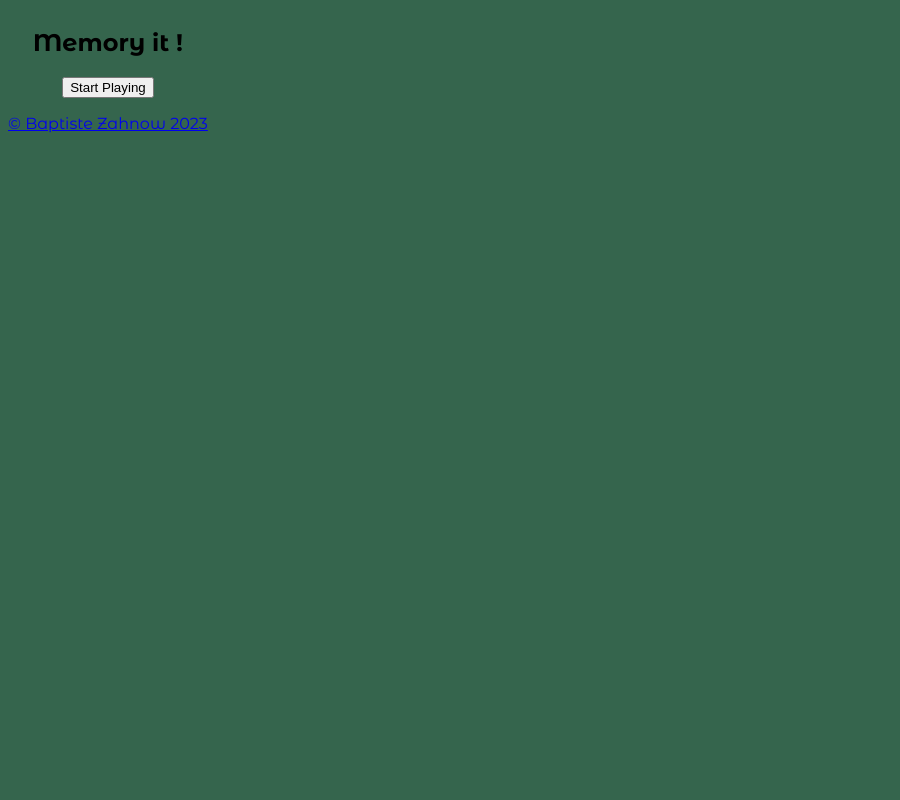
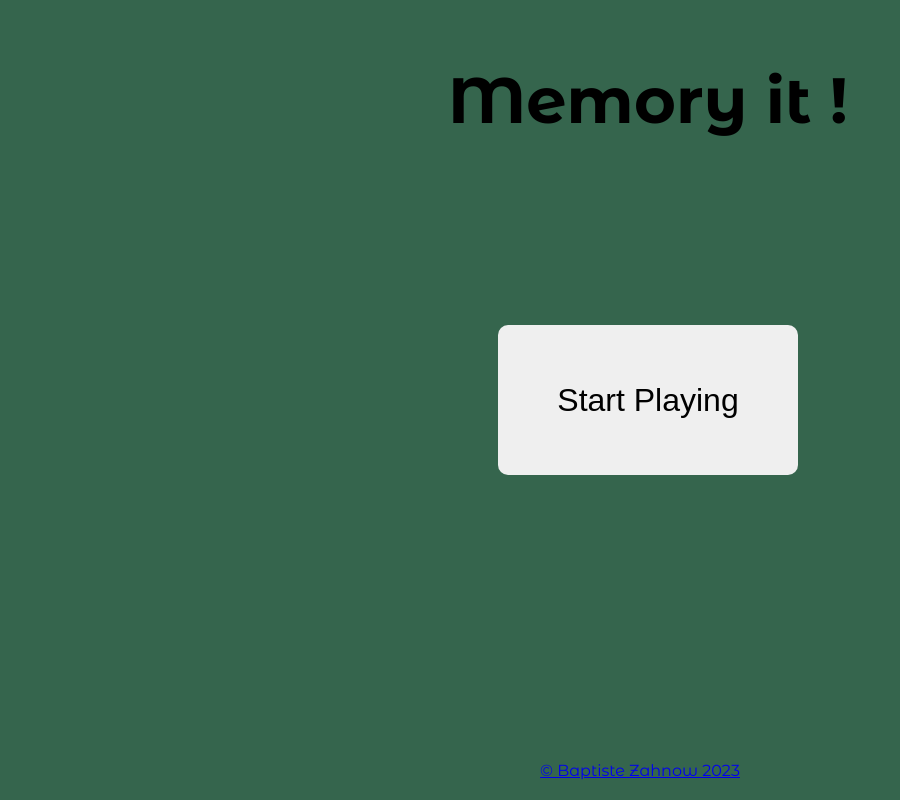
Before and after one commit to LelouchFR/memories-it, a Vue app: page / in a window 1280 px wide. Shown: the whole page, without its empty margins (0-900 px from the left). Built offline with nearby package versions, Linux system fonts and the light colour scheme.

Commit message:
GameStarter ui update

```diff
--- a/src/style.scss
+++ b/src/style.scss
@@ -8,7 +8,33 @@
     text-align: center;
 }
 
-.GameStarter {position: absolute}
+.GameStarter {
+    position: fixed;
+    @include width-height($P100, $P100);
+    margin: 0;
+    padding: 0;
+
+    h1 {font-size: 4rem}
+
+    button {
+        position: fixed;
+        width: 300px;
+        height: 150px;
+        border-radius: 10px;
+        border: none;
+        top: 50%;
+        transform: translate(-50%, -50%);
+        font-size: 2rem;
+        cursor: pointer;
+    }
+
+    p > a {
+        position: fixed;
+        left: 50%;
+        transform: translate(-50%);
+        bottom: 20px;
+    }
+}
 
 .container {
     display: grid;
@@ -94,7 +120,6 @@
 
         }
 
-        .card {transform: translate(-30%)}
     }
 
 }
```
